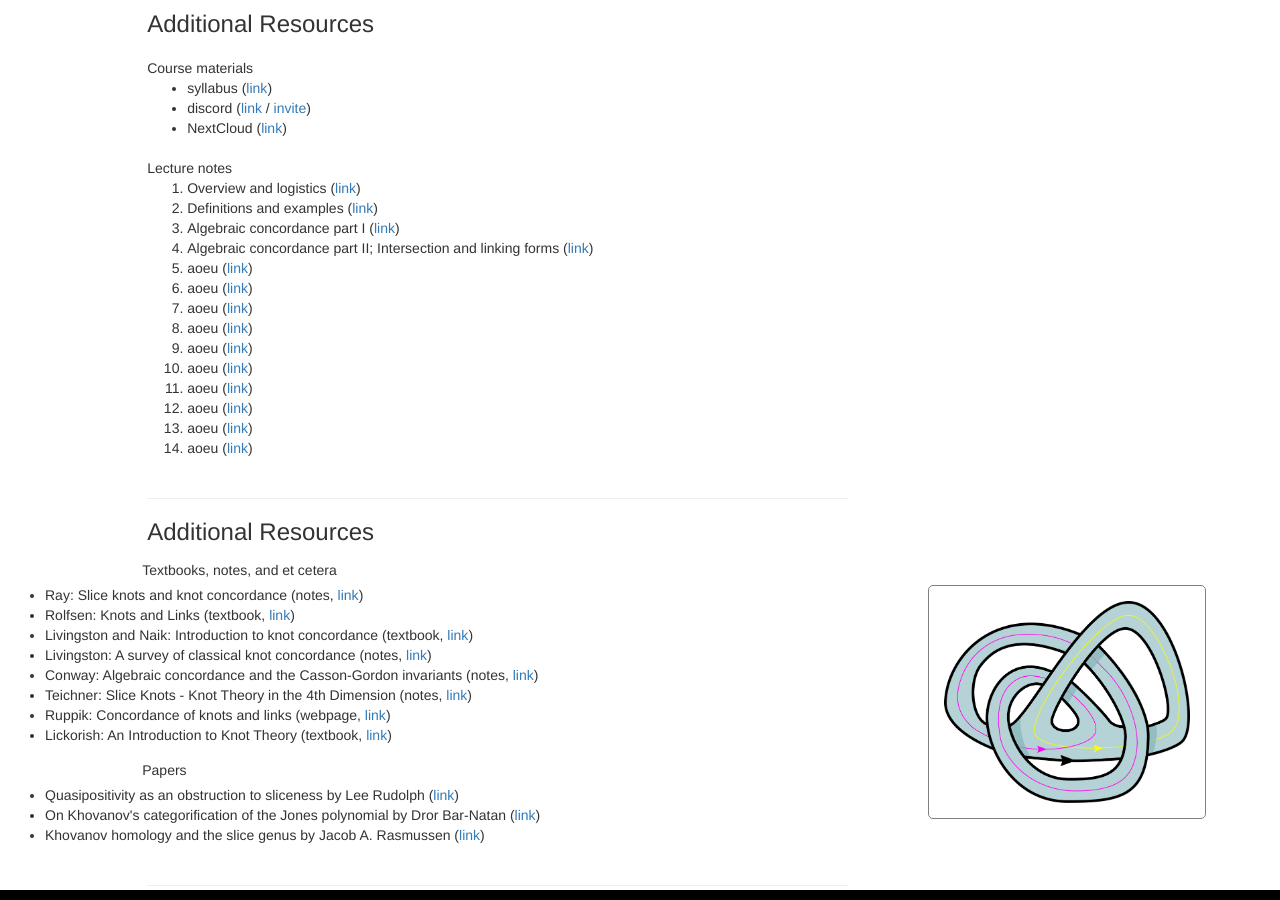
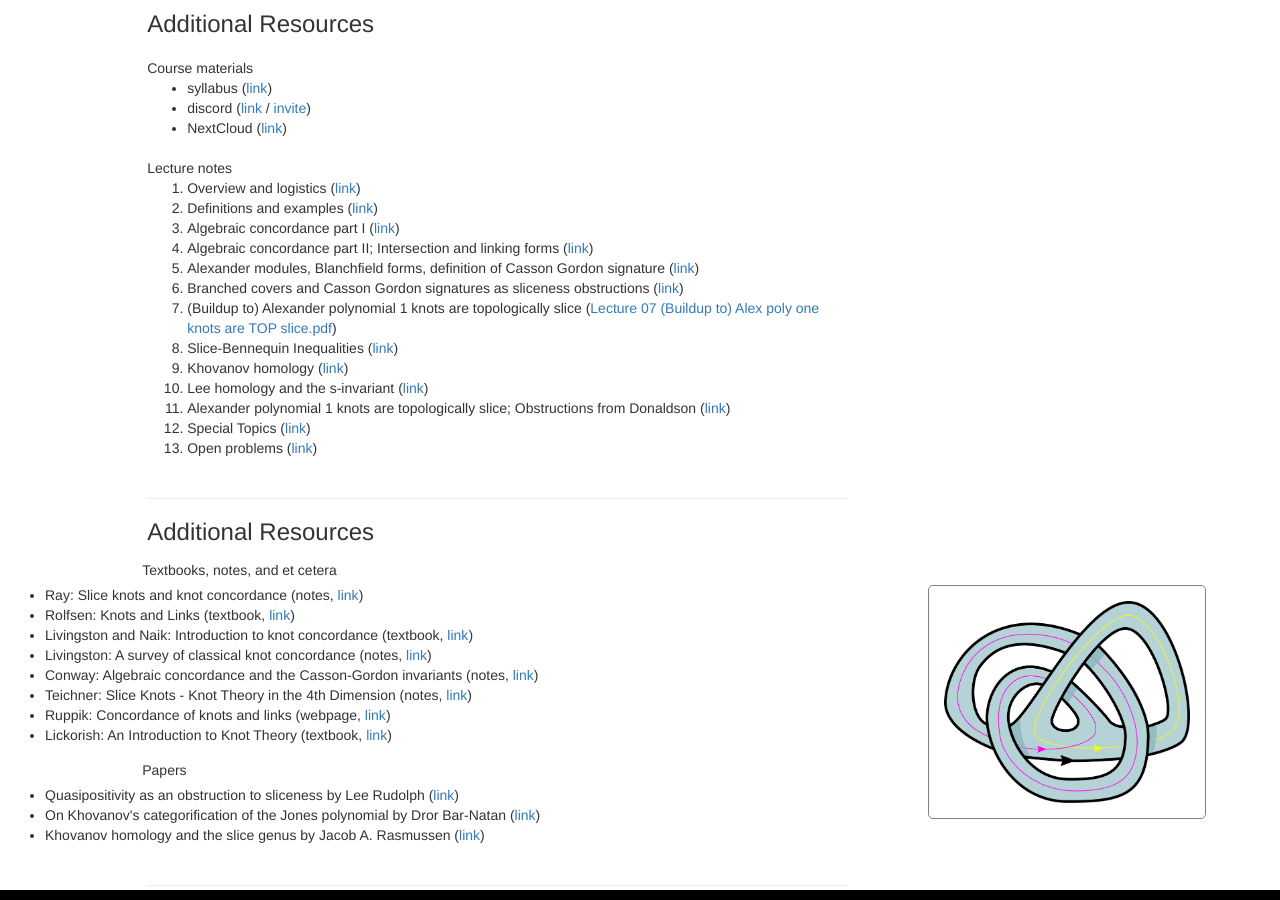
Before and after one commit to imsundberg/concordance, a Jekyll site: the page built from resources/index.html, in a window 1280 px wide and 900 px high, scrolled down 488 px. Built offline with Jekyll 4.4.1, drawn with Linux system fonts in a browser that asks for light colours.

Commit message:
Update index.html

```diff
--- a/resources/index.html
+++ b/resources/index.html
@@ -57,16 +57,15 @@ title: Resources
 					<li>Definitions and examples (<a href="https://imsundberg.github.io/concordance/files/Lecture 02 Definitions and examples.pdf">link</a>)</li>
 					<li>Algebraic concordance part I (<a href="https://imsundberg.github.io/concordance/files/Lecture 03 Algebraic concordance part I.pdf">link</a>)</li>
 					<li>Algebraic concordance part II; Intersection and linking forms (<a href="https://imsundberg.github.io/concordance/files/Lecture 04 Algebraic concordance part II, intersection linking forms.pdf">link</a>)</li>
-					<li>aoeu (<a href="https://imsundberg.github.io/concordance/files/aoeu">link</a>)</li>
-					<li>aoeu (<a href="https://imsundberg.github.io/concordance/files/aoeu">link</a>)</li>
-					<li>aoeu (<a href="https://imsundberg.github.io/concordance/files/aoeu">link</a>)</li>
-					<li>aoeu (<a href="https://imsundberg.github.io/concordance/files/aoeu">link</a>)</li>
-					<li>aoeu (<a href="https://imsundberg.github.io/concordance/files/aoeu">link</a>)</li>
-					<li>aoeu (<a href="https://imsundberg.github.io/concordance/files/aoeu">link</a>)</li>
-					<li>aoeu (<a href="https://imsundberg.github.io/concordance/files/aoeu">link</a>)</li>
-					<li>aoeu (<a href="https://imsundberg.github.io/concordance/files/aoeu">link</a>)</li>
-					<li>aoeu (<a href="https://imsundberg.github.io/concordance/files/aoeu">link</a>)</li>
-					<li>aoeu (<a href="https://imsundberg.github.io/concordance/files/aoeu">link</a>)</li>
+					<li>Alexander modules, Blanchfield forms, definition of Casson Gordon signature (<a href="https://imsundberg.github.io/concordance/files/Lecture 05 Alexander module, Blanchfield form, definition of CG signature.pdf">link</a>)</li>
+					<li>Branched covers and Casson Gordon signatures as sliceness obstructions (<a href="https://imsundberg.github.io/concordance/files/Lecture 06 Branched covers and CG signatures as sliceness obstructions.pdf">link</a>)</li>
+					<li>(Buildup to) Alexander polynomial 1 knots are topologically slice (<a href="https://imsundberg.github.io/concordance/files/aoeu">Lecture 07 (Buildup to) Alex poly one knots are TOP slice.pdf</a>)</li>
+					<li>Slice-Bennequin Inequalities (<a href="https://imsundberg.github.io/concordance/files/Lecture 08 Slice-Bennequin Inequalities.pdf">link</a>)</li>
+					<li>Khovanov homology (<a href="https://imsundberg.github.io/concordance/files/Lecture 09 Khovanov homology.pdf">link</a>)</li>
+					<li>Lee homology and the s-invariant (<a href="https://imsundberg.github.io/concordance/files/Lecture 10 Lee homology and s-invariant.pdf">link</a>)</li>
+					<li>Alexander polynomial 1 knots are topologically slice; Obstructions from Donaldson (<a href="https://imsundberg.github.io/concordance/files/Lecture 11 Alex Poly One (part 2) And obstructions From Donaldson.pdf">link</a>)</li>
+					<li>Special Topics (<a href="https://imsundberg.github.io/concordance/files/Lecture 12 Special Topics.pdf">link</a>)</li>
+					<li>Open problems (<a href="https://imsundberg.github.io/concordance/files/Lecture 13 Open problems.pdf">link</a>)</li>
 				</ol>
 			</div>
 		</div>
```
